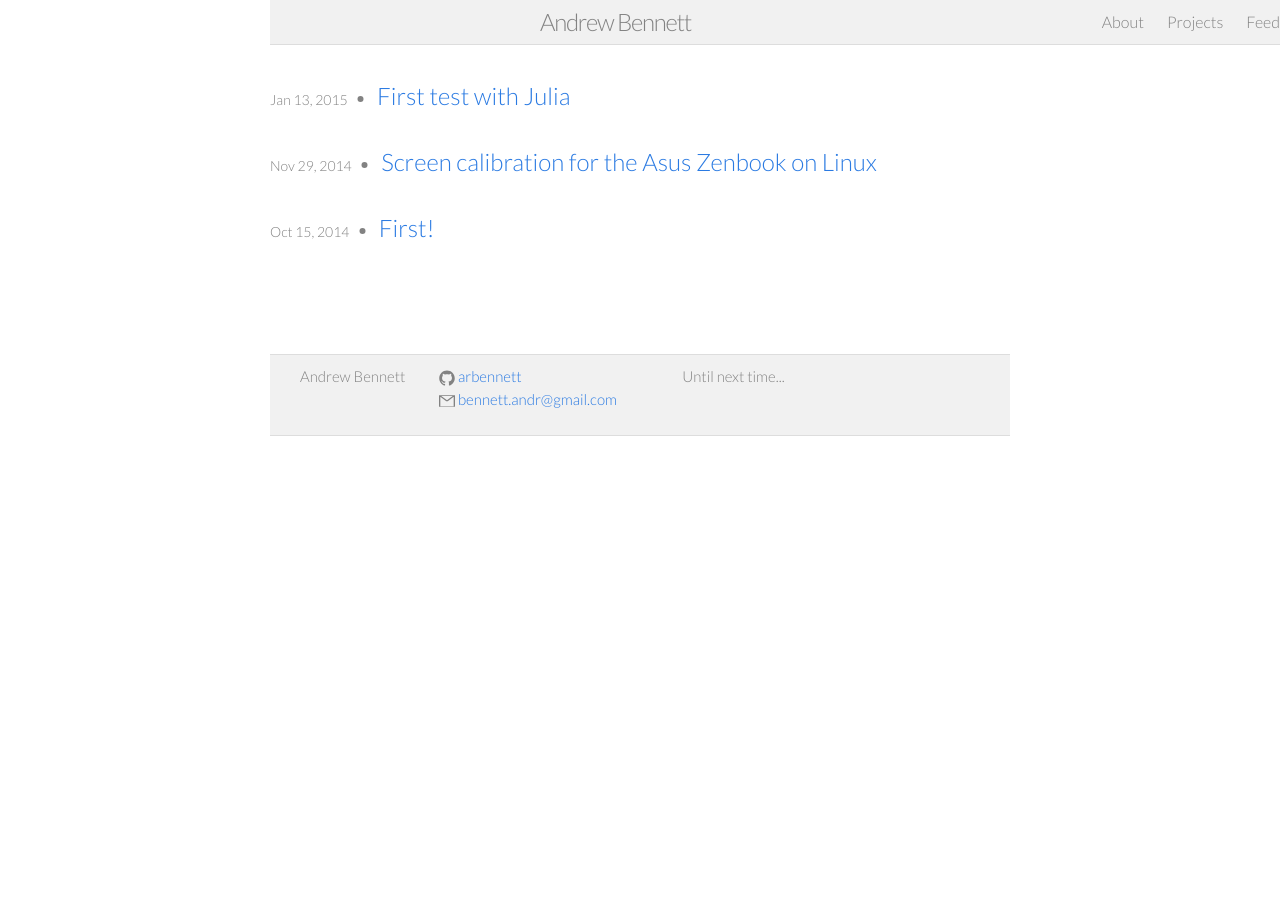
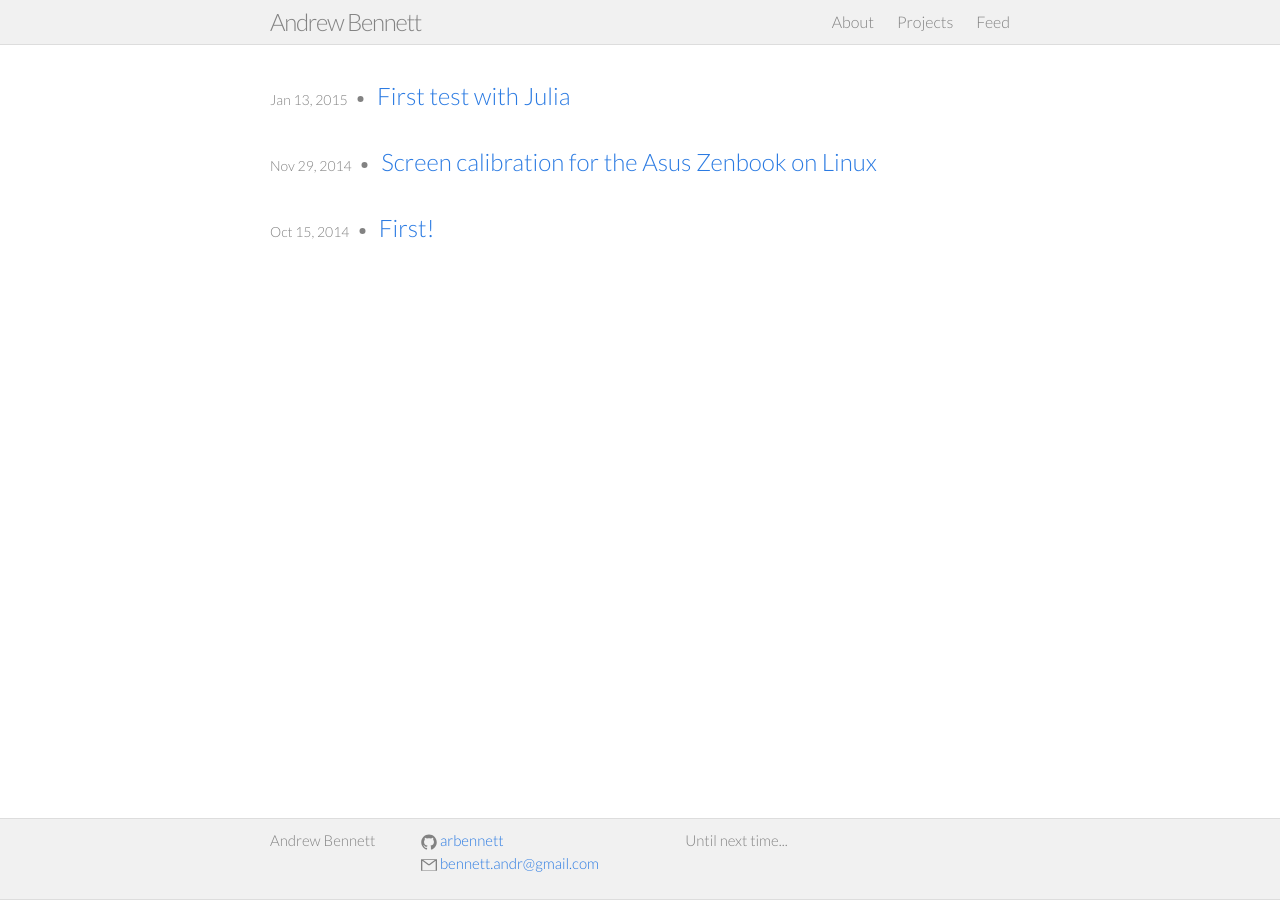
Before and after one commit to arbennett/arbennett.github.io, a Jekyll site: the page built from index.html, in a window 1280 px wide. Built offline with Jekyll 4.4.1, drawn with Linux system fonts in a browser that asks for light colours.

Commit message:
reverting

```diff
--- a/_layouts/default.html
+++ b/_layouts/default.html
@@ -4,18 +4,20 @@
   {% include head.html %}
 
   <body>
-    <div class="wrapper">
-      {% include header.html %}
 
-      <div class="page-content">
+    {% include header.html %}
+
+    <div class="page-content">
+      <div class="wrapper">
         <br>
         {{ content }}
         <br>
         <br>
       </div>
+    </div>
 
-      {% include footer.html %}
-    </div>
+    {% include footer.html %}
+
   </body>
 
 </html>
--- a/_sass/_base.scss
+++ b/_sass/_base.scss
@@ -158,8 +158,6 @@
     margin-left: auto;
     padding-right: $spacing-unit;
     padding-left: $spacing-unit;
-    min-height: 100%;
-    position: relative;
     @extend %clearfix;
 
     @include media-query($on-laptop) {
@@ -170,9 +168,6 @@
     }
 }
 
-.home {
-	min-height: 100%;
-}
 
 
 /**
--- a/_sass/_layout.scss
+++ b/_sass/_layout.scss
@@ -95,13 +95,13 @@
  * Site footer
  */
 .site-footer {
-    width: 100%;
     border-top: 1px solid #dddddd;
     border-bottom: 1px solid #dddddd;
     background-color: #f1f1f1;
     padding: 10px 0;
-    position: relative;
-    bottom: 0;
+    position: fixed;
+    width: 100%;
+    bottom: 0px;
 }
 
 .footer-heading {
@@ -219,8 +219,6 @@
 .post-content {
 	margin-top: $spacing-unit;
     margin-bottom: $spacing-unit;
-    min-height: 100%;
-    padding-bottom: 100px;
 
     h2 {
         font-size: 32px;
```
